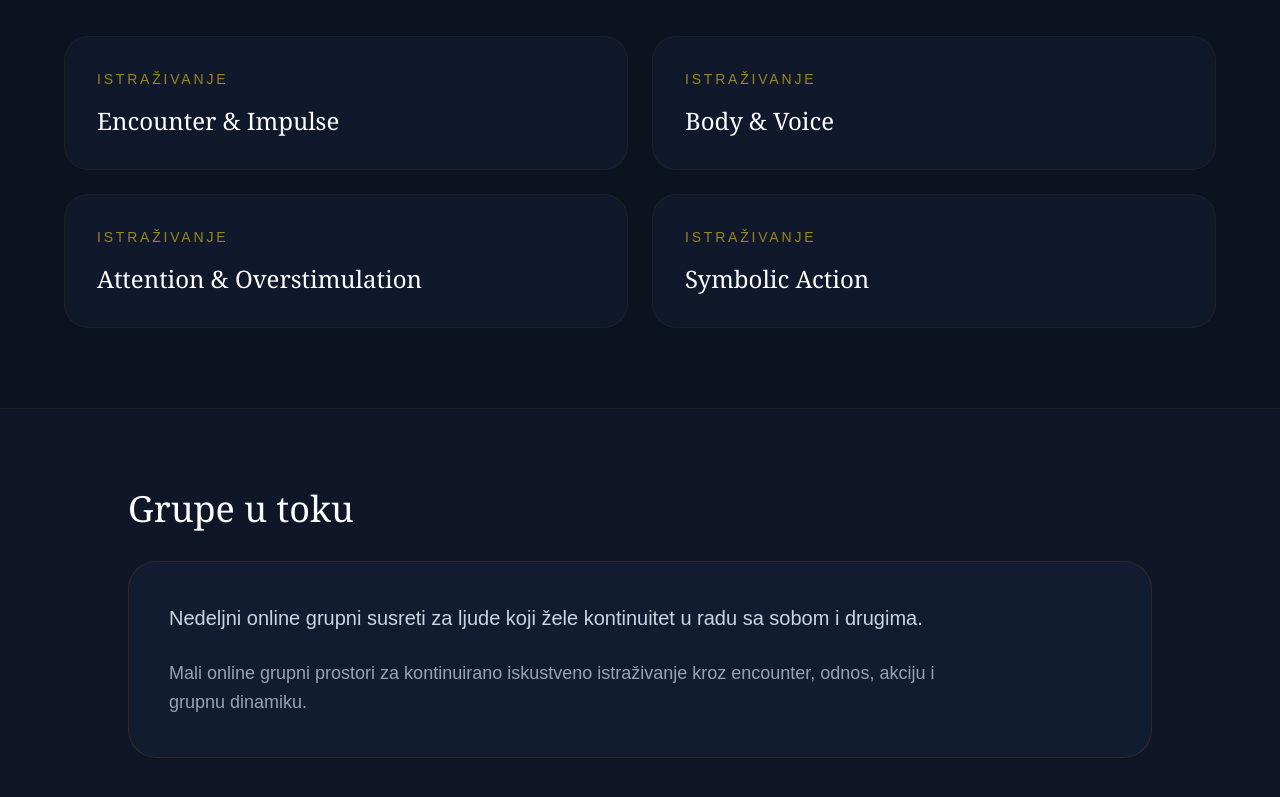
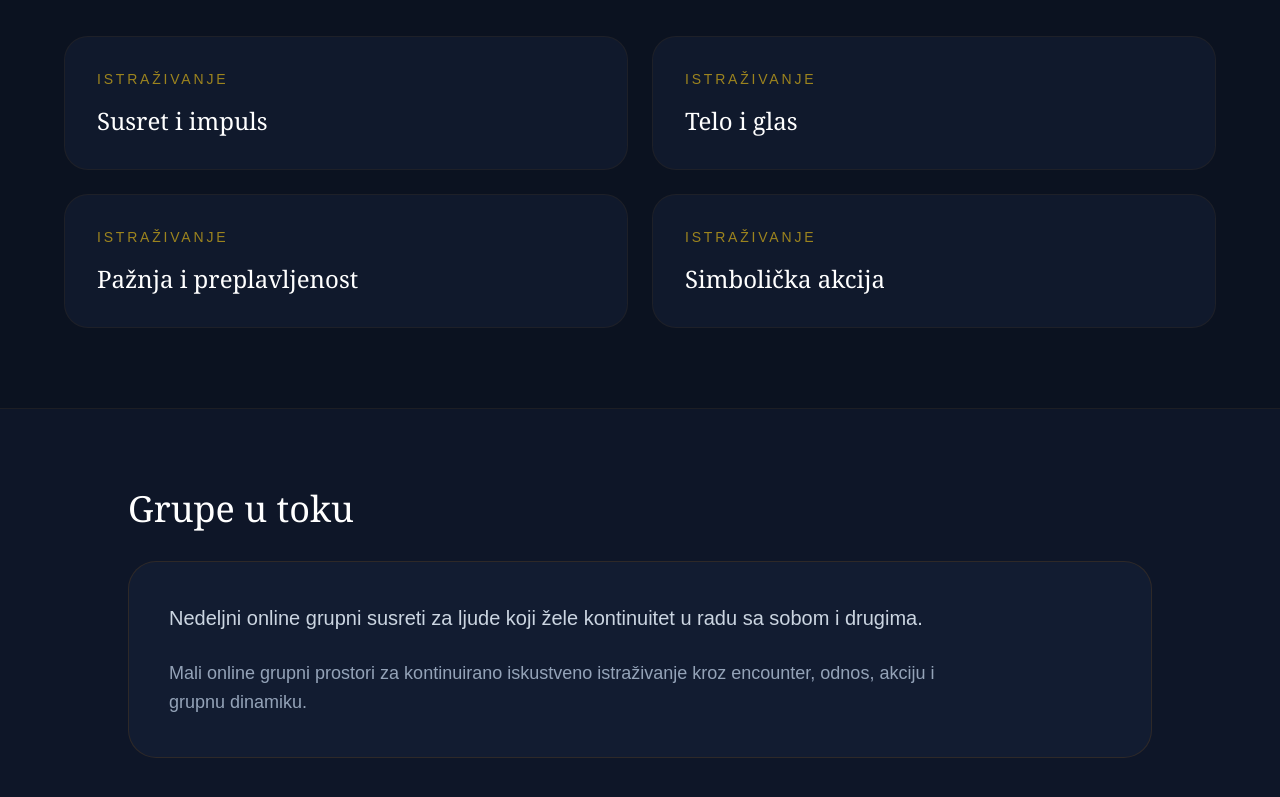
Before and after one commit to tihomirapsiholog/tihomira, a React (Create React App) app: page /en/events in a window 1280 px wide. Shown: the part 1680-2477 px from the top of the page. Built offline with nearby package versions, Linux system fonts and the light colour scheme; the HTML template or start-up script is replaced by a standard one.

Commit message:
Update EventsPage.jsx

```diff
--- a/src/pages/EventsPage.jsx
+++ b/src/pages/EventsPage.jsx
@@ -133,12 +133,12 @@ export default function EventsPage({ t }) {
           </h2>
 
           <div className="grid gap-6 md:grid-cols-2">
-            {[
-              'Encounter & Impulse',
-              'Body & Voice',
-              'Attention & Overstimulation',
-              'Symbolic Action',
-            ].map((item) => (
+           {[
+           'Susret i impuls',
+            'Telo i glas',
+           'Pažnja i preplavljenost',
+           'Simbolička akcija',
+].map((item) => (
               <div
                 key={item}
                 className="rounded-[24px] border border-yellow-700/10 bg-[#10192c] p-8"
```
